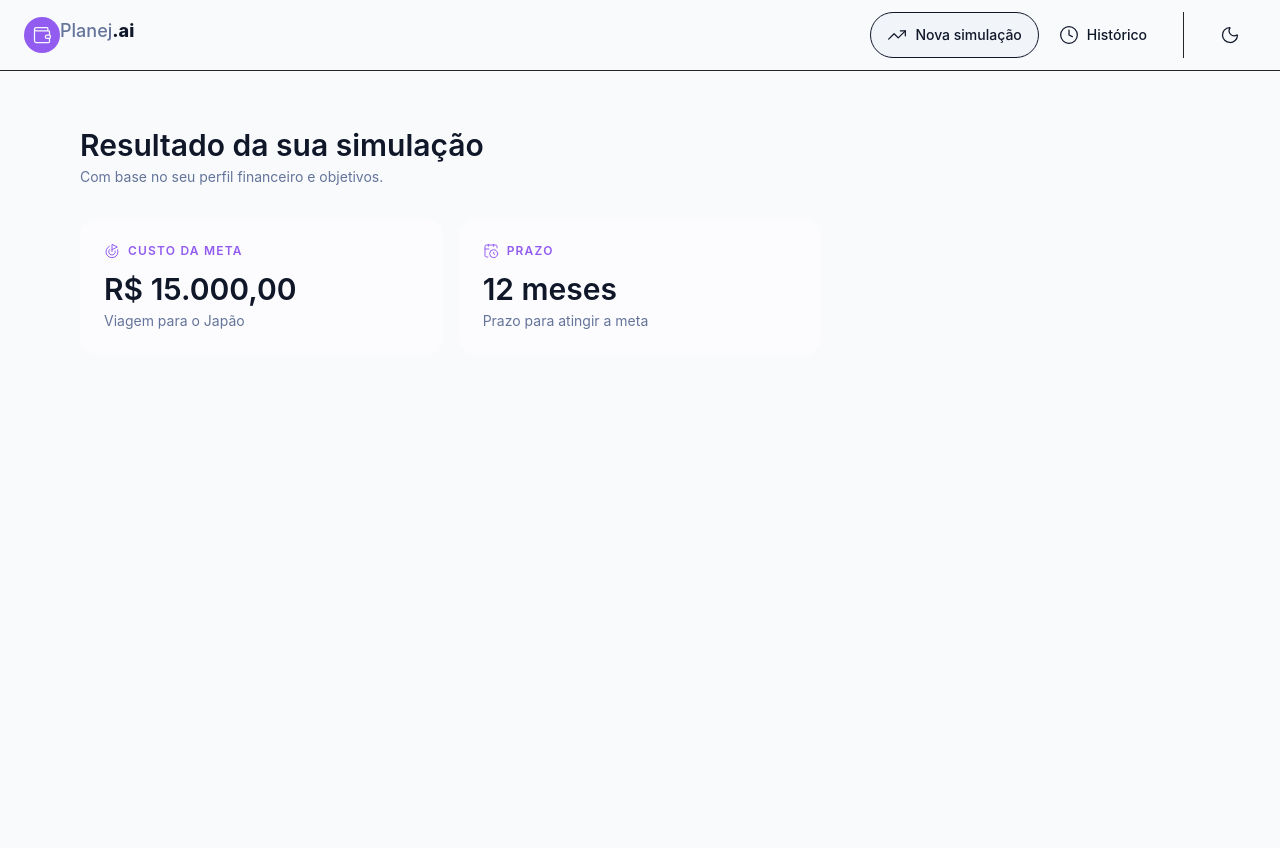
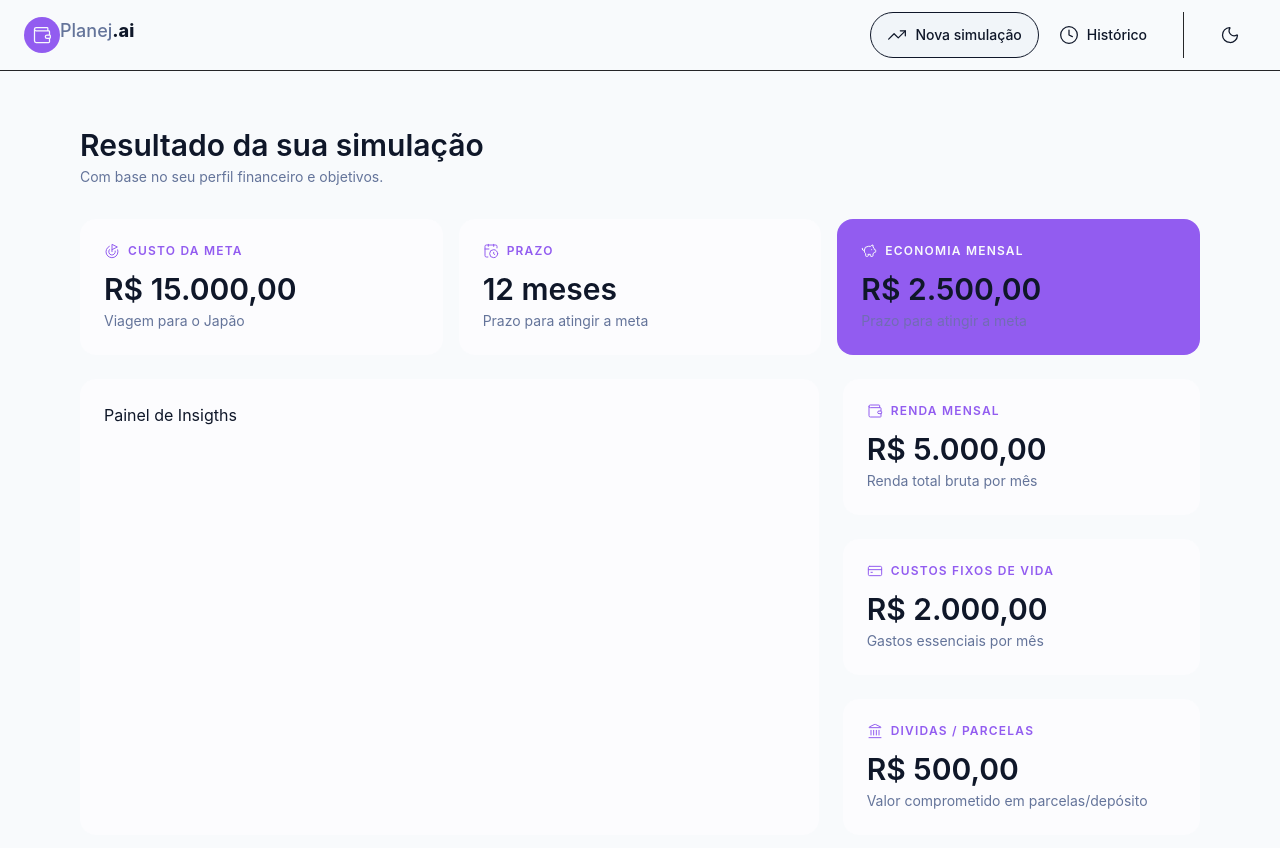
Before and after one commit to IMoisasZ/planejai, a React (Vite) app: page /resultado in a window 1280 px wide. Shown: the top 848 px of the page. Before the commit the page ends 800 px from the top, so only its background shows below. Built offline with nearby package versions, Linux system fonts and the light colour scheme.

Commit message:
finished the page of result simulation

```diff
--- a/src/pages/SimulationResultPage.tsx
+++ b/src/pages/SimulationResultPage.tsx
@@ -1,7 +1,8 @@
 import { Card } from '@/components/features/SimulationResults/Card';
 import { PageHero } from '@/components/shared/PageHero';
 import type { SimulationFormData } from '@/data/simulation';
-import { CalendarClock, Goal } from 'lucide-react';
+import { calcMothlySavings } from '@/utils/simulation';
+import { CalendarClock, CreditCardIcon, Goal, Landmark, PiggyBank, Wallet } from 'lucide-react';
 
 const mock: SimulationFormData = {
 	income: 'R$ 5.000,00',
@@ -14,6 +15,7 @@ const mock: SimulationFormData = {
 
 export function SimulationResultPage() {
 	const data: SimulationFormData = mock;
+	const monthlySavings = calcMothlySavings(data);
 	return (
 		<main className="mx-auto max-w-6xl px-4 py-10 sm:py-14">
 			<PageHero
@@ -33,6 +35,38 @@ export function SimulationResultPage() {
 					value={`${data.goalDeadline} meses`}
 					subtitle={'Prazo para atingir a meta'}
 				/>
+				<Card
+					variant="primary"
+					icon={PiggyBank}
+					label="Economia mensal"
+					value={`R$ ${monthlySavings.toLocaleString('pt-Br', { minimumFractionDigits: 2, maximumFractionDigits: 2 })}`}
+					subtitle={'Prazo para atingir a meta'}
+				/>
+			</div>
+			<div className="grid gap-6 lg:grid-cols-3">
+				<div className="bg-card order-2 rounded-2xl p-6 shadow-[4px_4px_18_px_0px_grba(0,0,0,0.2)] lg:order-1 lg:col-span-2">
+					Painel de Insigths
+				</div>
+				<div className="order-1 flex flex-col gap-6 lg:order-2">
+					<Card
+						icon={Wallet}
+						label="Renda mensal"
+						value={data.income}
+						subtitle={'Renda total bruta por mês'}
+					/>
+					<Card
+						icon={CreditCardIcon}
+						label="Custos fixos de vida"
+						value={data.expenses}
+						subtitle={'Gastos essenciais por mês'}
+					/>
+					<Card
+						icon={Landmark}
+						label="Dividas / Parcelas"
+						value={data.debts}
+						subtitle={'Valor comprometido em parcelas/depósito'}
+					/>
+				</div>
 			</div>
 		</main>
 	);
--- /dev/null
+++ b/src/utils/simulation.ts
@@ -0,0 +1,6 @@
+import type { SimulationFormData } from '@/data/simulation';
+import { parseCurrency } from './currency';
+
+export function calcMothlySavings(data: SimulationFormData) {
+	return parseCurrency(data.income) - parseCurrency(data.expenses) - parseCurrency(data.debts);
+}
```
